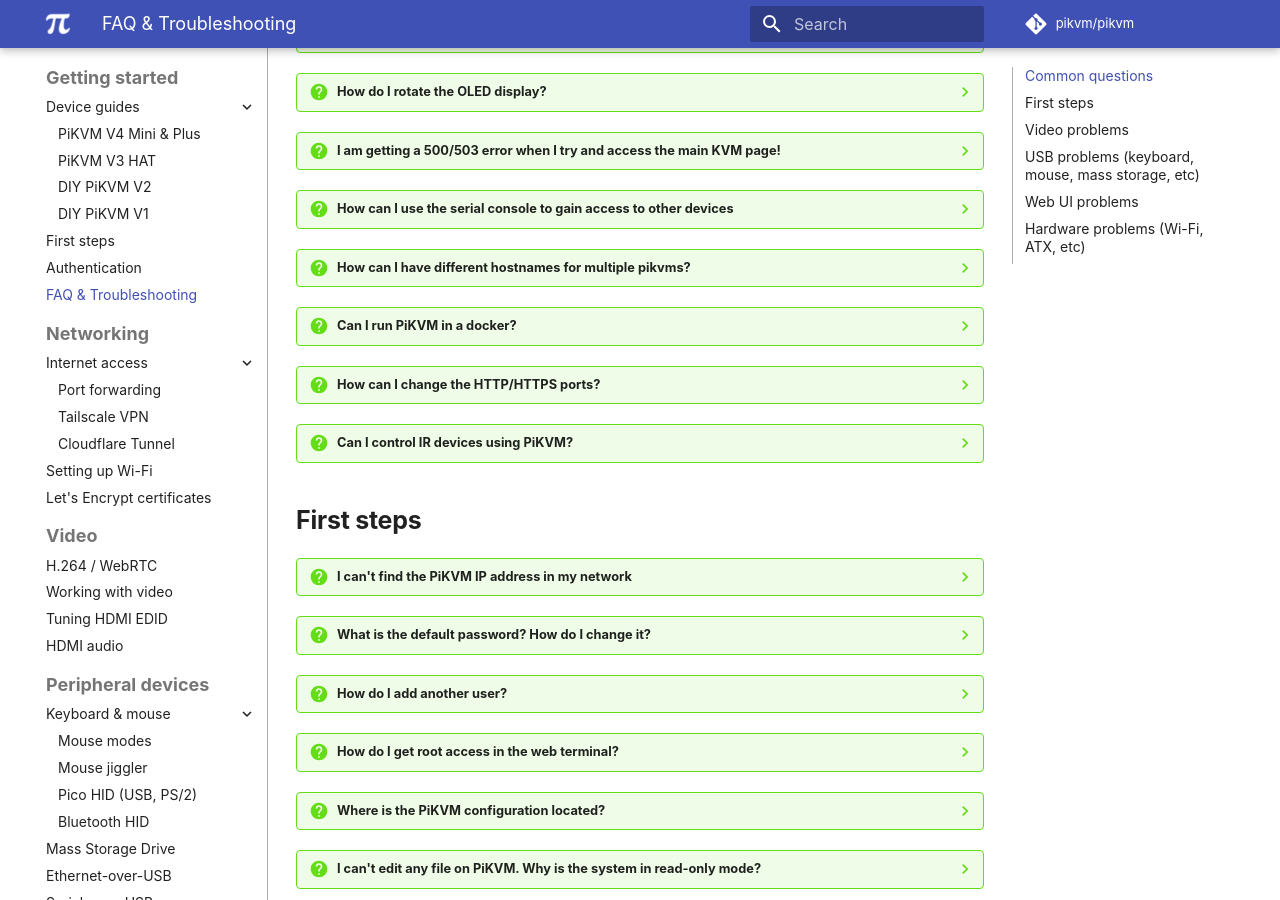
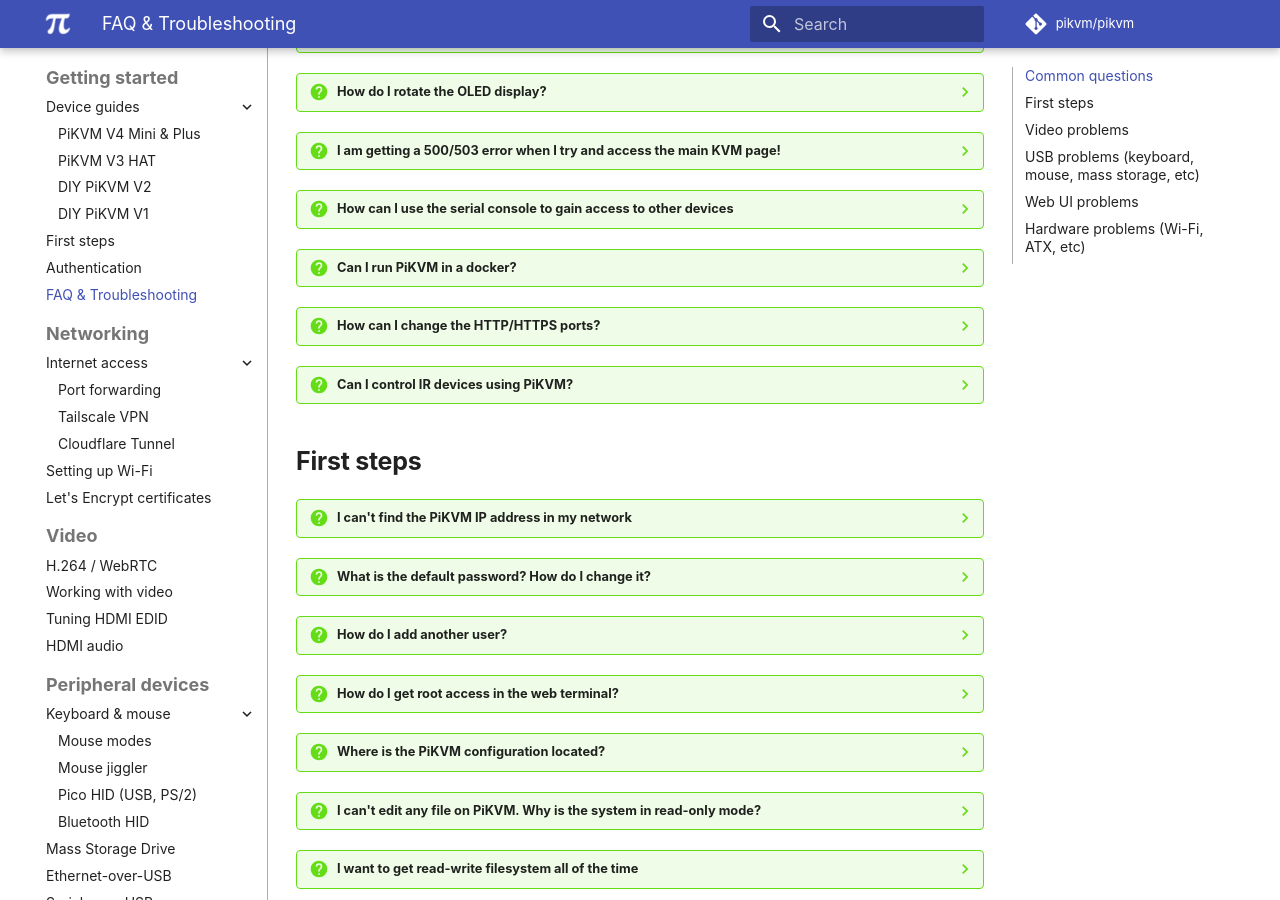
Before and after one commit to pikvm/pikvm, an MkDocs documentation site: the page built from docs/faq.md, in a window 1280 px wide and 900 px high, scrolled down 1552 px. Built offline with MkDocs 1.6.1 and Material for MkDocs 9.7.7, drawn with Linux system fonts in a browser that asks for light colours; some web fonts are replaced; comment, search, counter and statistics services are not loaded; some of the changed lines change nothing that is shown.

Commit message:
Update faq.md (#1257)
Removed the duplicate entry for multiple pikvm's

```diff
--- a/docs/faq.md
+++ b/docs/faq.md
@@ -203,17 +203,6 @@
         * Only USB OR the RJ-45 serial connector will work, you can't use them together!
         * If you disable the service permanently, you can't recover your device via serial console if you need this.
         * There are some reports, that you need to remove `ttyAMA0` from /boot/cmdline.txt, but this is not needed on new installations.
-
-
-??? question "How can I have different hostnames for multiple pikvms?"
-    Using a SSH session or the web terminal:
-
-    - Make sure you're `root`, if you're not root use the `su` command to become root
-    - Enter read write mode of the PiKVM by executing the `rw` command
-    - Execute: `hostnamectl set-hostname yournewhostname.domain`
-    - Optional: Edit `/etc/kvmd/meta.yaml` to alter the displayed server name in the web UI
-    - Reboot the pikvm
-
 
 ??? question "Can I run PiKVM in a docker?"
     No, technically it might be possible but the OS requires many specific settings that cannot be performed inside the container.
```
